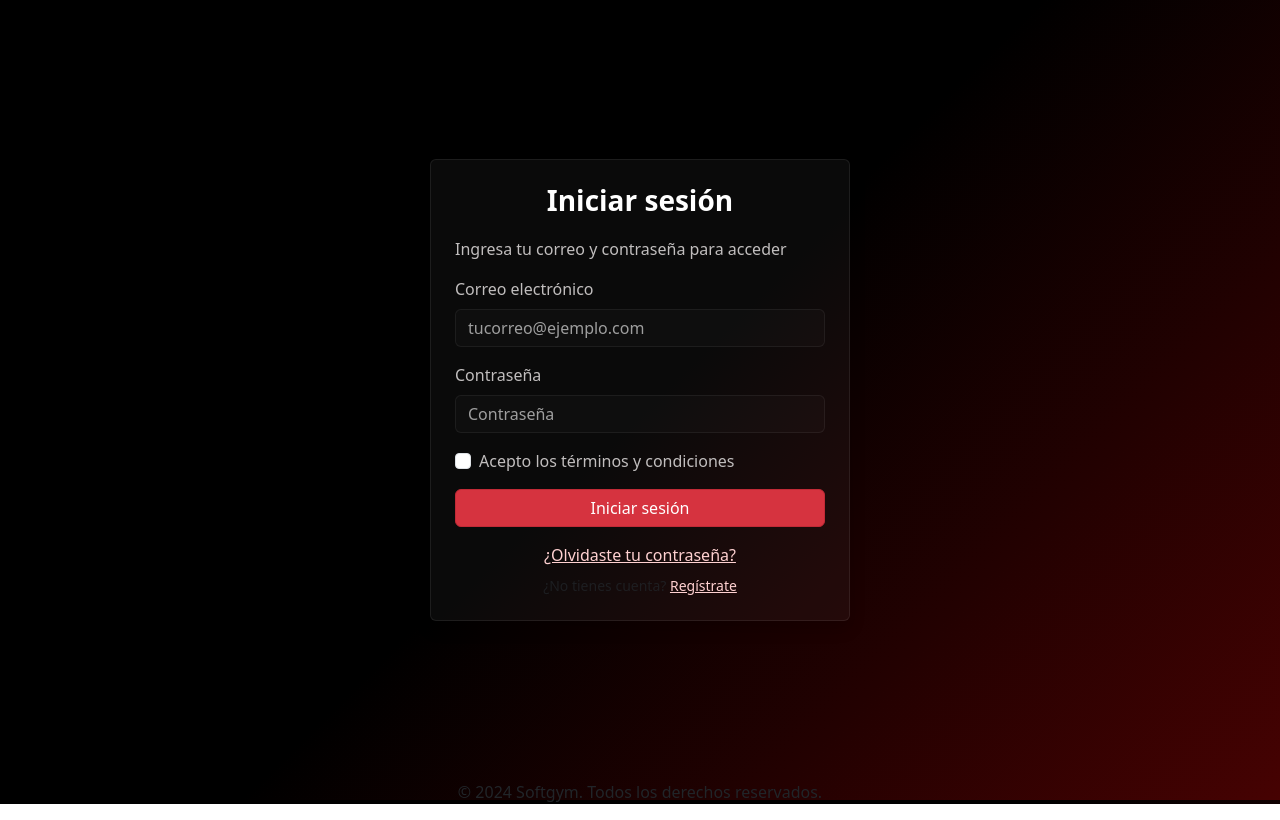
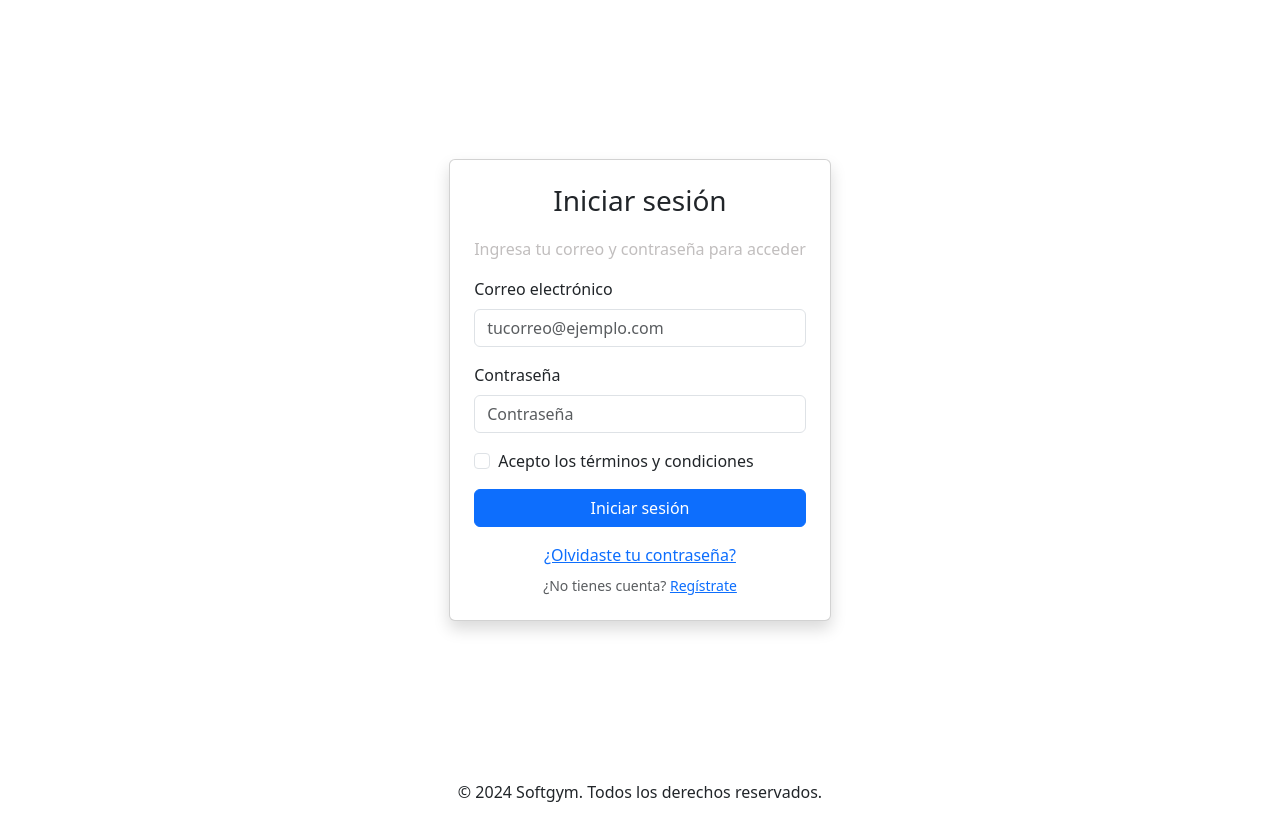
Before and after one commit to brandon5402/Modulo-de-software-sena, a plain HTML site: page Inicio Sesion.html in a window 1280 px wide. Drawn offline with nearby package versions, Linux system fonts and the light colour scheme.

Commit message:
Remove custom CSS styles from login page
Removed custom styles for body and login card.

```diff
--- a/Inicio Sesion.html
+++ b/Inicio Sesion.html
@@ -8,30 +8,7 @@
 </head>
 <body>
 <style>
-body {
-        margin: 0;
-        height: 100vh;
-        background: linear-gradient(135deg, #000000 0%, #000000 50%, #460202 100%);
-        font-family: system-ui, -apple-system, "Segoe UI", Roboto, "Helvetica Neue", Arial;
-}
 
-.login-card {
-    max-width: 420px;
-    width: 100%;
-    background: rgba(255,255,255,0.04);
-    border: 1px solid rgba(255,255,255,0.08);
-}
-.color-texto {
-    color: #c1bebe;
-
-}
-.login-card .card-title { color: #ffffff; font-weight:600; }
-.login-card .form-control { background: rgba(255,255,255,0.02); color: #fff; border: 1px solid rgba(255,255,255,0.06); }
-.login-card .form-control::placeholder { color: rgba(255,255,255,0.6); }
-.login-card .form-control:focus { box-shadow: none; border-color: rgba(255,255,255,0.18); }
-.login-card .form-text, .login-card .text-muted { color: rgba(255,255,255,0.6); }
-.login-card a { color: #ffd1d1; }
-.login-card .btn-primary { background: #d6333f; border-color: #c12a36; }
 </style>
 
 <div class="container d-flex align-items-center justify-content-center" style="min-height:calc(100vh - 20px);">
```
